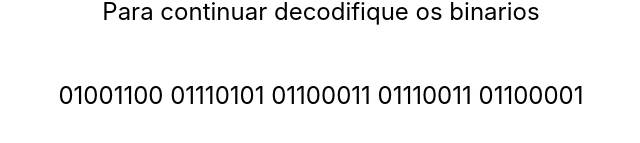
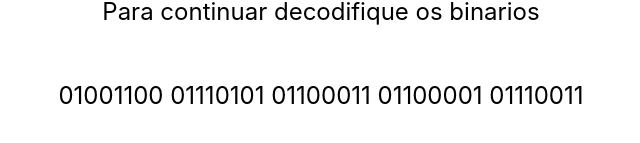
Before and after one commit to LucasMatosBognotti/next-app, a Next.js app: page / in a window 1280 px wide. Shown: the part 383-526 px from the top of the page, without its empty margins (319-959 px from the left). Built offline with nearby package versions, Linux system fonts and the light colour scheme.

Commit message:
binary lucas

```diff
--- a/pages/index.tsx
+++ b/pages/index.tsx
@@ -19,7 +19,7 @@ export default function Home() {
         </p>
 
         <p className={styles.description}>
-          01001100 01110101 01100011 01110011 01100001
+          01001100 01110101 01100011 01100001 01110011
         </p>
 
       </main>
```
